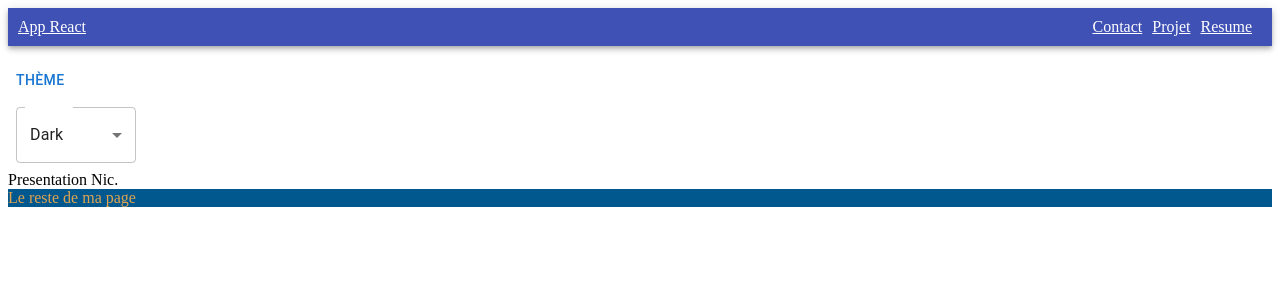
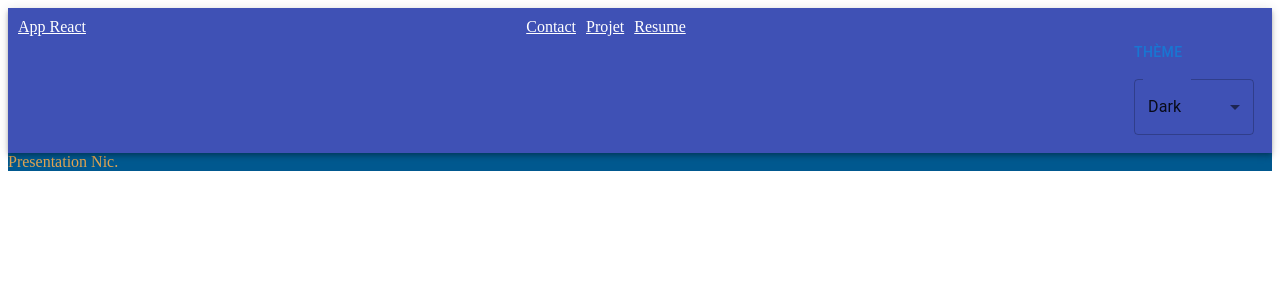
Before and after one commit to Nic376/portfolio, a React (Create React App) app: page / in a window 1280 px wide. Shown: the top 300 px of the page. Built offline with nearby package versions, Linux system fonts and the light colour scheme.

Commit message:
passage de couleur au component

```diff
--- a/src/App.tsx
+++ b/src/App.tsx
@@ -1,7 +1,5 @@
 import React from 'react';
 import { Provider } from 'react-redux';
-import ThemeBox from './main/components/ThemeBox';
-import ThemeSelect from './main/components/ThemeSelect';
 import configureStore from './main/reducers/configureStore';
 import AppNavigator from './main/navigation/AppNavigator';
 import { BrowserRouter as Router } from 'react-router-dom';
@@ -18,12 +16,10 @@ const App = () => {
         <Router>
           <Header />
 
-          <ThemeSelect />
 
           <AppNavigator />
         </Router>
 
-        <ThemeBox />
       </div>
     </Provider>
   );
--- a/src/Presentation/Presentation.tsx
+++ b/src/Presentation/Presentation.tsx
@@ -1,6 +1,8 @@
 import React from "react"
+import getClass from "../main/navigation/AppNavigator"
 
 const PresentationScreen = () => {
+
     return (
         <div>
             Presentation Nic.
--- a/src/main/navigation/AppNavigator.tsx
+++ b/src/main/navigation/AppNavigator.tsx
@@ -1,28 +1,59 @@
 import { Switch, Route } from "react-router"
 import React from "react"
 import PresentationScreen from "../../Presentation/Presentation"
+import { connect } from "react-redux"
+import { getTheme } from "../Theme/selectors/themeSelector";
+import { SupportedThemes } from "../components/ThemeSelect";
+import { makeStyles } from "@material-ui/core/styles";
 
-const AppNavigator = () => {
+interface Props {
+    theme: SupportedThemes
+}
+
+const useStyles = makeStyles(() => ({
+    LIGHT: {
+            backgroundColor: "#E0A451",
+            color: "#00588F",
+    },
+    DARK: {
+            backgroundColor: "#00588F",
+            color: "#E0A451",
+    }
+}))
+const AppNavigator = (props: Props) => {
+    const classes = useStyles()
+    const getClass = () => {
+        if (props.theme === SupportedThemes.LIGHT) {
+            // return 'backgroundColor: #E0A451, color: #00588F'
+            return classes.LIGHT
+        }
+        else {
+            // return 'backgroundColor: #00588F, color: #E0A451'
+            return classes.DARK
+        }
+    }
     return (
         <Switch>
             <Route exact path="/">
-                <PresentationScreen />
+                <div className={getClass()}>
+                    <PresentationScreen />
+                </div>
             </Route>
 
             <Route exact path="/contact">
-                <div>
+                <div className={getClass()}>
                     contact
                 </div>
             </Route>
 
             <Route exact path="/projets">
-                <div>
+                <div className={getClass()}>
                     projets
                 </div>
             </Route>
 
             <Route exact path="/resume">
-                <div>
+                <div className={getClass()}>
                     Resume
                 </div>
             </Route>
@@ -30,5 +61,9 @@ const AppNavigator = () => {
         </Switch>
     )
 }
-
-export default AppNavigator
+const mapStateToProps = (state: any) => {
+    return {
+        theme:getTheme(state),
+    }
+}
+export default connect(mapStateToProps, () => {})(AppNavigator)
--- a/src/main/navigation/Header.jsx
+++ b/src/main/navigation/Header.jsx
@@ -1,6 +1,7 @@
 import React from 'react'
 import { AppBar, makeStyles } from '@material-ui/core'
 import { Link } from 'react-router-dom'
+import ThemeSelect from '../components/ThemeSelect'
 
 const useStyles = makeStyles(() => ({
         container: {
@@ -35,6 +36,7 @@ const Header = () => {
 
                     <Link to="/resume" className={classes.link}>Resume</Link>
                 </div>
+                <ThemeSelect/>
             </AppBar>
         </div>
     )
```
